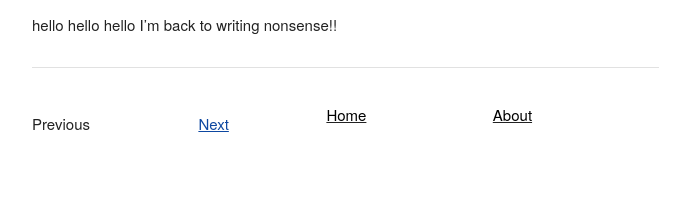
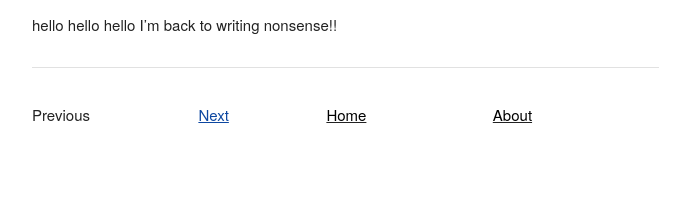
Before and after one commit to mt-trash/mt-trash.github.io, a Jekyll site: the page built from index.html, in a window 1280 px wide. Shown: the part 1056-1276 px from the top of the page, without its empty margins (128-818 px from the left). Built offline with Jekyll 4.4.1, drawn with Linux system fonts in a browser that asks for light colours; the list of posts is cut into pages by our own code; before the commit the page ends 1240 px from its top, so only the background shows below that.

Commit message:
Update index.html

```diff
--- a/index.html
+++ b/index.html
@@ -11,14 +11,14 @@
   </div>
 </div>
 <div class="row">
-  <div class="two columns" style="margin-top: 1%">
+  <div class="two columns" style="margin-bottom: 5%">
   {% if paginator.previous_page %}
     <a href="{{ paginator.previous_page_path }}">Previous</a>
   {% else %}
     <span>Previous</span>
   {% endif %}
   </div>
-  <div class="two columns" style="margin-top: 1%">
+  <div class="two columns" style="margin-bottom: 5%">
   {% if paginator.next_page %}
     <a href="{{ paginator.next_page_path }}">Next</a>
   {% else %}
```
